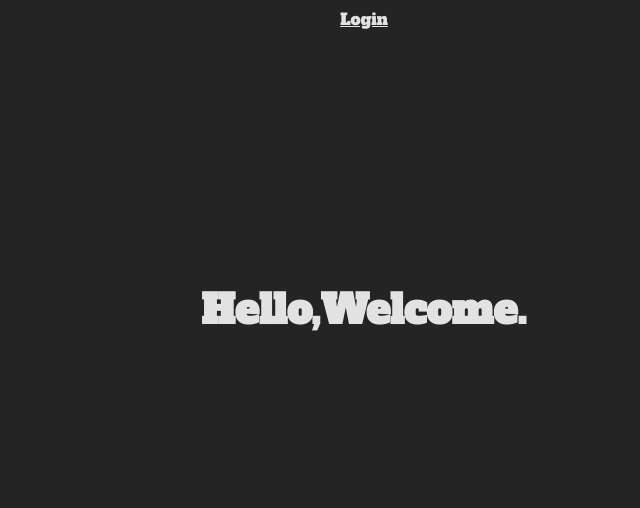
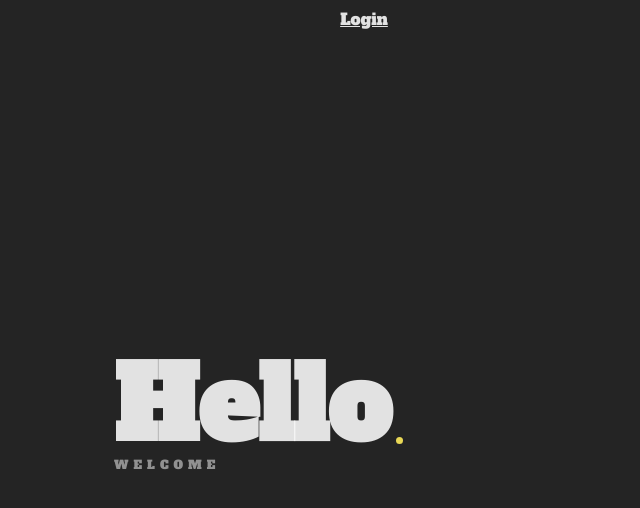
Before and after one commit to sergiogonzalezyes/Chat-Appliacation3, a React (Vite) app in the folder Chat-Application/: page / in a window 1280 px wide. Shown: the top 508 px of the page, without its empty margins (276-916 px from the left). Built offline with nearby package versions, Linux system fonts and the light colour scheme.

Commit message:
Added some css animations to the home page, and also added when users input their input is converted to lowercase and refactored some code

```diff
--- a/Chat-Application/src/App.css
+++ b/Chat-Application/src/App.css
@@ -50,3 +50,230 @@ input {
     font-size: 10px;
     font-family: "Alfa Slab One", cursive;
 }
+.wrongInputMessage {
+    font-size: 15px;
+    color: red;
+}
+
+.container {
+    width: 100%;
+    height: 100vh;
+    /* background-color: white; */
+    display: flex;
+    justify-content: center;
+    align-items: center;
+    font-family: "Alfa Slab One", cursive;
+}
+.container .box {
+    width: 500px;
+    height: 500px;
+    position: relative;
+    display: flex;
+    justify-content: center;
+    flex-direction: column;
+}
+.container .box .title {
+    width: 100%;
+    position: relative;
+    display: flex;
+    align-items: center;
+    height: 50px;
+}
+.container .box .title .block {
+    width: 0%;
+    height: inherit;
+    background: #ffb510;
+    position: absolute;
+    animation: mainBlock 2s cubic-bezier(0.74, 0.06, 0.4, 0.92) forwards;
+    display: flex;
+    height: 100px;
+}
+.container .box .title h1 {
+    font-size: 100px;
+    -webkit-animation: mainFadeIn 2s forwards;
+    -o-animation: mainFadeIn 2s forwards;
+    animation: mainFadeIn 2s forwards;
+    animation-delay: 1.6s;
+    opacity: 0;
+    display: flex;
+    align-items: baseline;
+    position: relative;
+}
+.container .box .title h1 span {
+    width: 0px;
+    height: 0px;
+    -webkit-border-radius: 50%;
+    -moz-border-radius: 50%;
+    border-radius: 50%;
+    background: #ffb510;
+    -webkit-animation: load 0.6s cubic-bezier(0.74, 0.06, 0.4, 0.92) forwards;
+    animation: popIn 0.8s cubic-bezier(0.74, 0.06, 0.4, 0.92) forwards;
+    animation-delay: 2s;
+    margin-left: 5px;
+    margin-top: -10px;
+    position: absolute;
+    bottom: 13px;
+    right: -12px;
+    top: 110px;
+}
+.container .box .role {
+    width: 100%;
+    position: relative;
+    display: flex;
+    align-items: center;
+    height: 30px;
+    margin-top: 20px;
+}
+.container .box .role .block {
+    width: 0%;
+    height: inherit;
+    background: #e91e63;
+    position: absolute;
+    animation: secBlock 2s cubic-bezier(0.74, 0.06, 0.4, 0.92) forwards;
+    animation-delay: 2s;
+    display: flex;
+}
+.container .box .role p {
+    animation: secFadeIn 2s forwards;
+    animation-delay: 3.2s;
+    opacity: 0;
+    font-weight: 400;
+    font-family: "Alfa Slab One", cursive;
+    color: #ffffff;
+    font-size: 12px;
+    text-transform: uppercase;
+    letter-spacing: 5px;
+}
+
+@keyframes mainBlock {
+    0% {
+        width: 0%;
+        left: 0;
+    }
+    50% {
+        width: 100%;
+        left: 0;
+    }
+    100% {
+        width: 0;
+        left: 100%;
+    }
+}
+@keyframes secBlock {
+    0% {
+        width: 0%;
+        left: 0;
+    }
+    50% {
+        width: 100%;
+        left: 0;
+    }
+    100% {
+        width: 0;
+        left: 100%;
+    }
+}
+@keyframes mainFadeIn {
+    0% {
+        opacity: 0;
+    }
+    100% {
+        opacity: 1;
+    }
+}
+@keyframes popIn {
+    0% {
+        width: 0px;
+        height: 0px;
+        background: #e9d856;
+        border: 0px solid #ddd;
+        opacity: 0;
+    }
+    50% {
+        width: 10px;
+        height: 10px;
+        background: #e9d856;
+        opacity: 1;
+        bottom: 45px;
+    }
+    65% {
+        width: 7px;
+        height: 7px;
+        bottom: 0px;
+        width: 15px;
+    }
+    80% {
+        width: 10px;
+        height: 10px;
+        bottom: 20px;
+    }
+    100% {
+        width: 7px;
+        height: 7px;
+        background: #e9d856;
+        border: 0px solid #222;
+        bottom: 13px;
+    }
+}
+@keyframes secFadeIn {
+    0% {
+        opacity: 0;
+    }
+    100% {
+        opacity: 0.5;
+    }
+}
+footer {
+    width: 350px;
+    height: 80px;
+    background: #ffb510;
+    position: absolute;
+    right: 0;
+    bottom: -80px;
+    display: flex;
+    justify-content: center;
+    align-items: center;
+    animation: top 0.8s forwards;
+    animation-delay: 4s;
+}
+footer span {
+    display: flex;
+    align-items: center;
+    justify-content: center;
+    font-size: 12px;
+    color: #232323;
+    font-family: "Alfa Slab One", cursive;
+}
+footer span i {
+    margin-right: 25px;
+    font-size: 22px;
+    color: #232323;
+    animation: icon 2s forwards;
+    animation-delay: 4s;
+    opacity: 0;
+}
+
+@keyframes top {
+    0% {
+        opacity: 0;
+        bottom: -80px;
+    }
+    100% {
+        opacity: 1;
+        bottom: 0px;
+    }
+}
+@keyframes icon {
+    0% {
+        opacity: 0;
+        transform: scale(0);
+    }
+    50% {
+        opacity: 1;
+        transform: scale(1.3) rotate(-2deg);
+    }
+    100% {
+        opacity: 1;
+        bottom: 0px;
+    }
+}
--- a/Chat-Application/src/App.jsx
+++ b/Chat-Application/src/App.jsx
@@ -11,12 +11,8 @@ function App() {
         <div className="App">
             <Router>
                 <div className="textLogin">
-                    {/* <Link to="/">Home</Link> */}
                     <Link to="/Login">Login</Link>
                 </div>
-                {/* <div>
-                    <Link to="/UserInfo">User Info</Link>
-                </div> */}
                 <Routes>
                     <Route path="/Login" element={<Login />} />
                     <Route path="/" element={<Home />} />
--- a/Chat-Application/src/pages/Home.jsx
+++ b/Chat-Application/src/pages/Home.jsx
@@ -1,7 +1,18 @@
 
 export const Home = () => {
     return <section>
-            <h1 className="welcomeLogo">Hello,Welcome.</h1>
+            <div class="container">
+    <div class="box">
+        <div class="title">
+            <span class="block"></span>
+            <h1>Hello<span></span></h1>
+        </div>
+        <div class="role">
+            <div class="block"></div>
+            <p>Welcome</p>
+        </div>
+    </div>
+</div>
         </section>
 
 };
--- a/Chat-Application/src/pages/Login.jsx
+++ b/Chat-Application/src/pages/Login.jsx
@@ -5,19 +5,12 @@ import axios from "axios";
 export const Login = () => {
     const [userLoginVerify, setuserLoginVerify] = useState(false);
     const [data, setData] = useState([]);
-    const [input, Setinput] = useState("");
-    const [input2, Setinput2] = useState("");
+    const [userName, SetuserName] = useState("");
+    const [password, Setpassword] = useState("");
+    const [IncorrectUserName, SetIncorrectUserName] = useState("");
     const [createNewUser, setCreateNewUser] = useState(false);
 
 
-const inputfunction = (e) => {
-    Setinput(e.target.value)
-
-}
-const inputfunctionPassword = (e) => {
-    Setinput2(e.target.value)
-
-}
 
     const loadData = async () => {
         const response = await axios.get("http://localhost:5000/api/get");
@@ -31,12 +24,13 @@ const inputfunctionPassword = (e) => {
     }, []);
 
     const getInput = () => {
-        data.map((datas,key,index) => {
-            if(datas.username === input && datas.password === input2){
+        data.map((loginInfo) => {
+            const userNameLowerCase = userName.toLocaleLowerCase() ;
+            if(loginInfo.username === userNameLowerCase && loginInfo.password === password){
                setuserLoginVerify(true)
 
             }else {
-                // console.log('no username')
+                SetIncorrectUserName('UserName does not exist or Password is Incorrect')
             }
         })
 
@@ -57,13 +51,14 @@ const inputfunctionPassword = (e) => {
             <form>
                 <label className="name">
                     UserName:
-                    <input type="text" name="name" onChange={inputfunction}/>
+                    <input type="text" name="name" onChange={(e) => {SetuserName(e.target.value)}}/>
                 </label>
                 <br />
                 <label className="name">
                     Password:
-                    <input type="text" name="password" className="input" onChange={inputfunctionPassword} />
+                    <input type="password" name="password" className="input" onChange={(e) => {Setpassword(e.target.value)}} />
                 </label>
+                <div className="wrongInputMessage">{IncorrectUserName}</div>
             </form>
             <button
                 className="button"
```
